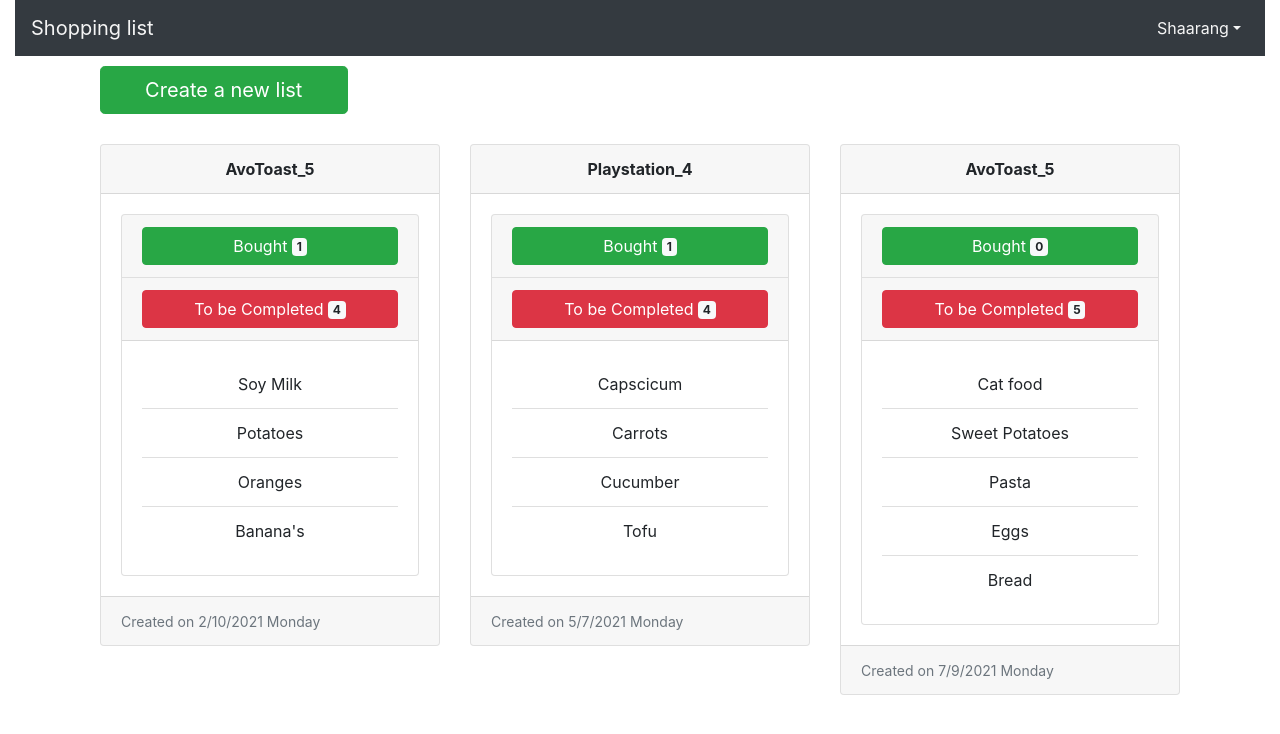
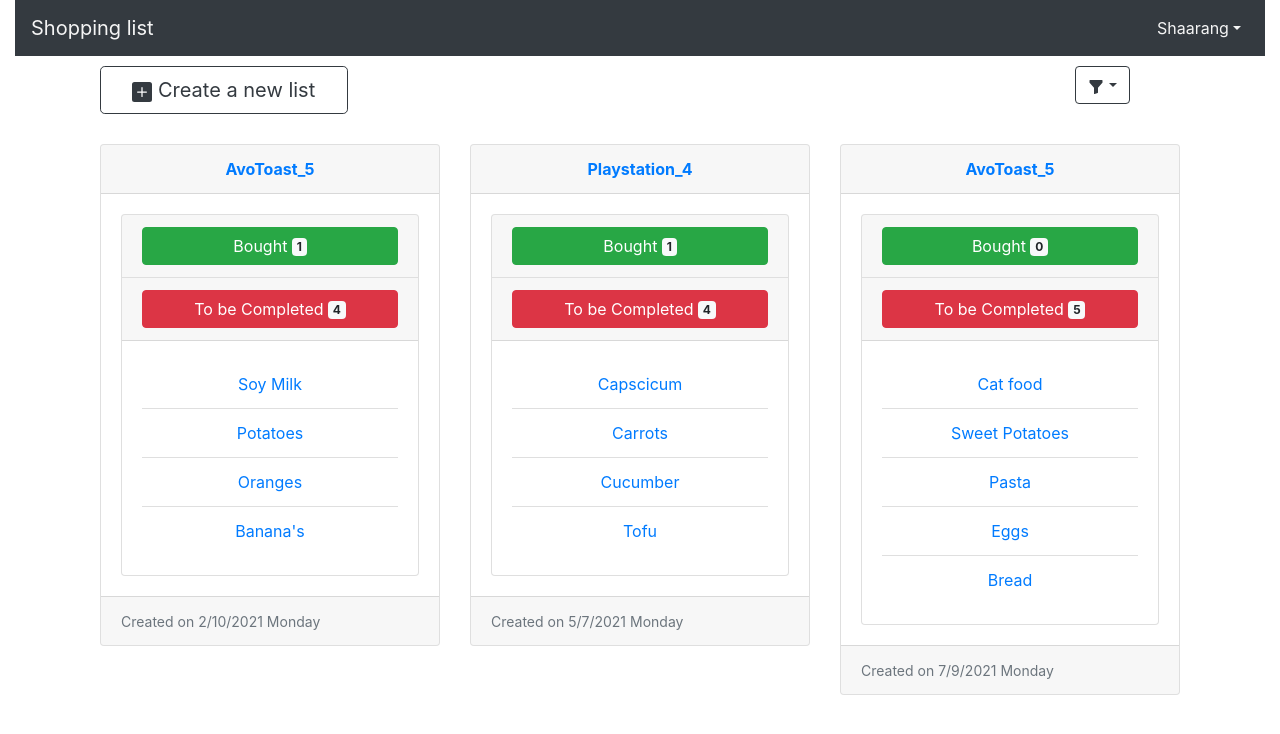
Before and after one commit to shaarang1010/grocery_list_ui, a React (Create React App) app: page / in a window 1280 px wide. Shown: the top 734 px of the page. Built offline with nearby package versions, Linux system fonts and the light colour scheme.

Commit message:
adding routing and subcomponent

```diff
--- a/package.json
+++ b/package.json
@@ -11,6 +11,8 @@
     "react": "^17.0.2",
     "react-bootstrap": "^1.6.1",
     "react-dom": "^17.0.2",
+    "react-icons": "^4.2.0",
+    "react-router-dom": "^5.2.0",
     "react-scripts": "4.0.3",
     "web-vitals": "^1.0.1"
   },
--- a/src/App.js
+++ b/src/App.js
@@ -1,11 +1,13 @@
 import Homepage from "./containers/pages/homepage/Homepage";
 import "./App.css";
 import { Container } from "react-bootstrap";
+
+import Routes from './routes/Routes';
 function App() {
   return (
     <div className="App">
       <Container fluid>
-        <Homepage />
+        <Routes />
       </Container>
     </div>
   );
--- a/src/containers/pages/grocerylist/Grocerylist.jsx
+++ b/src/containers/pages/grocerylist/Grocerylist.jsx
@@ -2,25 +2,41 @@ import React from 'react';
 import { Component } from 'react';
 
 import { Row, Col } from 'react-bootstrap';
+import { useParams } from 'react-router-dom';
 import Hoc from '../../../components/hoc/Hoc';
 
-class GroceryList extends Component{
+/*class GroceryList extends Component{
     constructor(){
         super();
-        this.state={}
+        this.state={
+            id: null
+        }
     }
 
-    async componentDidMount(){
-
+    componentDidMount(){
+        let id  = this.props.match.params.id;
+        console.log(this.props);
+        this.setState({ id })
     }
 
     render(){
         return(
             <Hoc>
-                {/** Show the individual list */}
+                <p>{this.state.id}</p>
             </Hoc>
         )
     }
+}*/
+
+const GroceryList = (props) => {
+    let { id } = useParams();
+    console.log(id);
+
+    return(
+        <Hoc>
+            <p>{id}</p>
+        </Hoc>
+    )
 }
 
 export default GroceryList;
--- a/src/containers/pages/homepage/Homepage.jsx
+++ b/src/containers/pages/homepage/Homepage.jsx
@@ -10,7 +10,13 @@ import {
   Accordion,
   Badge,
   Card,
+  DropdownButton,
+  Dropdown,
 } from "react-bootstrap";
+
+import { BsFillPlusSquareFill, BsFillFunnelFill } from "react-icons/bs";
+
+import { Link } from 'react-router-dom';
 
 import Hoc from "../../../components/hoc/Hoc";
 import NavComponent from "../../../components/navbar/Navbar";
@@ -44,8 +50,8 @@ class Homepage extends Component {
 
   componentDidUpdate() {}
 
-  createRandomName(){
-    const names=["Plant", "Cat", "Phones", "Xbox", "Playstation", "AvoToast"];
+  createRandomName() {
+    const names = ["Plant", "Cat", "Phones", "Xbox", "Playstation", "AvoToast"];
     let randomNumber = Math.floor(Math.random() * 6);
     return `${names[randomNumber]}_${randomNumber}`;
   }
@@ -63,20 +69,42 @@ class Homepage extends Component {
         <NavComponent bgColor="dark" header="Shopping list" user="Shaarang" />
         <Container>
           <Row>
-            <Col xs={12} md={3}>
-              <Button variant="success" size="lg" block>
-                Create a new list
+            <Col xs={6} md={3}>
+              <Button variant="outline-dark" size="lg" block>
+                <BsFillPlusSquareFill /> Create a new list
               </Button>
+            </Col>
+            <Col xs={2} md={2}>
+              {" "}
+            </Col>
+            <Col xs={4} md={{ span: 2, offset: 5 }}>
+              <DropdownButton
+                id="dropdown-basic-button"
+                variant="outline-dark"
+                title={<BsFillFunnelFill />}
+              >
+                <Dropdown.Item href="#/action-1">Action</Dropdown.Item>
+                <Dropdown.Item href="#/action-2">Another action</Dropdown.Item>
+                <Dropdown.Item href="#/action-3">Something else</Dropdown.Item>
+              </DropdownButton>
             </Col>
           </Row>
           <Row>
-            {groceryList.map((item) => {
+            {groceryList.map((item, index) => {
               let randomName = this.createRandomName();
-              let completedItems = item.items.filter((el)=> el.completed === true);
-              let incompleteItems = item.items.filter((el)=> el.completed === false);
+              let completedItems = item.items.filter(
+                (el) => el.completed === true
+              );
+              let incompleteItems = item.items.filter(
+                (el) => el.completed === false
+              );
               return (
-                <Col xs={12} md={4}>
-                  <CardComponent header={randomName} footerText={"Created on " + item.date}>
+                <Col xs={12} md={4} key={index}>
+                  <Link to={`/list/${Number(item.id)}`}>
+                  <CardComponent
+                    header={randomName}
+                    footerText={"Created on " + item.date}
+                  >
                     <Accordion defaultActiveKey="1">
                       <Card>
                         <Card.Header>
@@ -88,15 +116,16 @@ class Homepage extends Component {
                           >
                             Bought{" "}
                             <Badge variant="light">
-                              {
-                                completedItems.length
-                              }
+                              {completedItems.length}
                             </Badge>
                           </Accordion.Toggle>
                         </Card.Header>
                         <Accordion.Collapse eventKey="0">
                           <Card.Body>
-                            <ListComponent variant="flush" items={completedItems}></ListComponent>
+                            <ListComponent
+                              variant="flush"
+                              items={completedItems}
+                            ></ListComponent>
                           </Card.Body>
                         </Accordion.Collapse>
                       </Card>
@@ -110,20 +139,22 @@ class Homepage extends Component {
                           >
                             To be Completed{" "}
                             <Badge variant="light">
-                              {
-                                incompleteItems.length
-                              }
+                              {incompleteItems.length}
                             </Badge>
                           </Accordion.Toggle>
                         </Card.Header>
                         <Accordion.Collapse eventKey="1">
                           <Card.Body>
-                          <ListComponent variant="flush" items={incompleteItems}></ListComponent>
+                            <ListComponent
+                              variant="flush"
+                              items={incompleteItems}
+                            ></ListComponent>
                           </Card.Body>
                         </Accordion.Collapse>
                       </Card>
                     </Accordion>
                   </CardComponent>
+                  </Link>
                 </Col>
               );
             })}
--- a/src/index.js
+++ b/src/index.js
@@ -5,9 +5,13 @@ import 'bootstrap/dist/css/bootstrap.min.css';
 import App from './App';
 import reportWebVitals from './reportWebVitals';
 
+import { BrowserRouter} from 'react-router-dom';
+
 ReactDOM.render(
   <React.StrictMode>
-    <App />
+    <BrowserRouter>
+      <App />
+    </BrowserRouter>
   </React.StrictMode>,
   document.getElementById('root')
 );
--- /dev/null
+++ b/src/routes/Routes.jsx
@@ -0,0 +1,20 @@
+import React from 'react';
+
+import { Switch, Route, useRouteMatch } from 'react-router-dom';
+
+import GroceryList from '../containers/pages/grocerylist/Grocerylist';
+
+import Homepage from '../containers/pages/homepage/Homepage';
+
+
+const Routes = props => {
+    let match = useRouteMatch();
+    return(
+        <Switch>
+            <Route exact path="/" render={(props)=> <Homepage {...props}/>} />
+            <Route path={`${match}/list/:id`} children={<GroceryList/>}/>
+        </Switch>
+    )
+}
+
+export default Routes;
```
Also changed, not shown: 1 other file (tests, documents, lock files or other folders).
